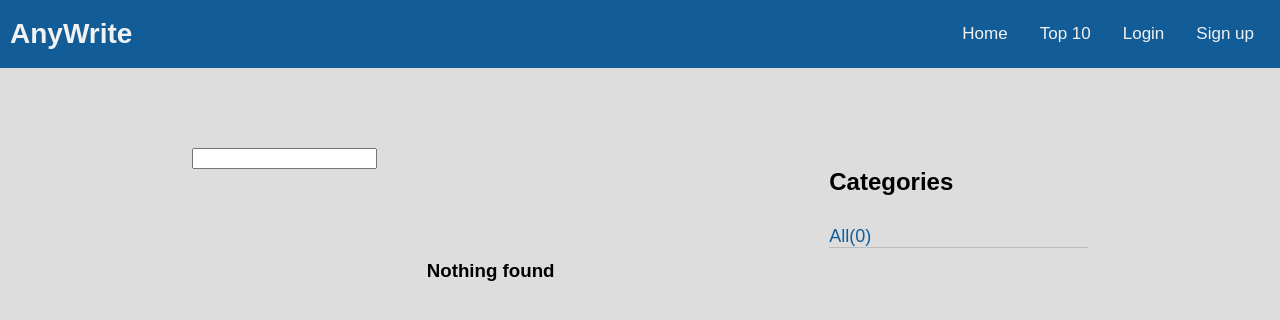
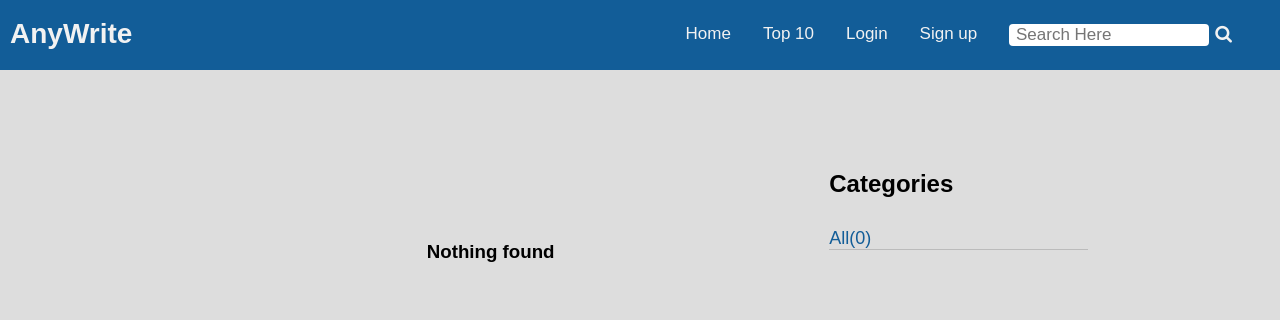
Before and after one commit to NIBMproject/anywrite-php-blog, a PHP site: page / in a window 1280 px wide. Shown: the top 320 px of the page. Run offline with PHP 8.4, Linux system fonts and the light colour scheme; data that the repository does not hold is empty; some libraries are stand-ins or nearby versions.

Commit message:
search bar front end and back end done

```diff
--- a/assets/css/style.css
+++ b/assets/css/style.css
@@ -572,3 +572,34 @@ label {
   border-bottom: 1px solid #bbbbbb;
   padding-top: 10px;
 }
+
+#signup-link{
+  text-align: center;
+}
+
+.search input[type=text]{
+      width:200px;
+      /*height:25px;*/
+      border-radius:4px;
+      border: none;
+      font-size: 17px;
+      outline: none;
+
+    }
+
+.search{
+      float:right;
+      /*margin:7px;*/
+
+    }
+
+    .search button{
+      background-color:#ffffff00;
+      color: #f2f2f2;
+      float: right;
+      /*padding: 5px 10px;*/
+      margin-right: 16px;
+      font-size: 12px;
+      border: none;
+      cursor: pointer;
+    }
--- a/http/newarticle.php
+++ b/http/newarticle.php
@@ -57,7 +57,8 @@ if (isset($_POST["submit"])) {
             "title" => $_POST['title'],
             "content" => $_POST['contex'],
             "image" => $img_path,
-            "user_id" => $_SESSION['user']['id']
+            "user_id" => $_SESSION['user']['id'],
+            "category_id" => 1,
         ]);
 
 
--- a/http/user_register.php
+++ b/http/user_register.php
@@ -39,7 +39,7 @@ if (isset($_POST["submit"])) {
 
     $vali->validate($_POST, $ruls, $cns);
 
-    $vali->fileValidation($_FILES['myfile'], ['maxsize' => 1, 'types' => ['png', 'jpg', 'jpeg']], "Image");
+    $vali->fileValidation($_FILES['myfile'], ['maxsize' => 1,"require" => 0 ,'types' => ['png', 'jpg', 'jpeg']], "Image");
 
     // print_r($vali->errorList);
     // echo $vali->isok;
--- a/includes/pagination.php
+++ b/includes/pagination.php
@@ -1,6 +1,6 @@
 
 <?php
-session_start();
+// session_start();
 require_once("db.php");
 class Pagination{
 
@@ -31,8 +31,14 @@ class Pagination{
 		// echo $this->currentStartLocation;
 
 		if($category == 0){
-			$sqlq = "SELECT * FROM {$this->tableName} ORDER BY createAt DESC LIMIT {$this->currentStartLocation},{$this->limit}";
-			$this->pageCount = ceil(($db->getDataCountTable($this->tableName)/$this->limit));
+			if($q != ""){
+				$sqlq = "SELECT * FROM {$this->tableName} WHERE title LIKE '%{$q}%' ORDER BY createAt DESC LIMIT {$this->currentStartLocation},{$this->limit}";
+				$this->pageCount = ceil(($db->queryExecute($sqlq)->num_rows)/$this->limit);
+			}else{
+				$sqlq = "SELECT * FROM {$this->tableName} ORDER BY createAt DESC LIMIT {$this->currentStartLocation},{$this->limit}";
+				$this->pageCount = ceil(($db->getDataCountTable($this->tableName)/$this->limit));
+			}
+
 		}else{
 			$sqlq = "SELECT * FROM {$this->tableName} WHERE category_id = '{$category}' ORDER BY createAt DESC LIMIT {$this->currentStartLocation},{$this->limit}";
 			$this->pageCount = ceil(($db->getDataCount($this->tableName,"category_id",$category)/$this->limit));
@@ -40,9 +46,6 @@ class Pagination{
 
 		$r = $db->queryExecute($sqlq);
 		$this->lastPage = $this->pageCount;
-		// while($data = $r->fetch_assoc()){
-		// 	echo $data['id'].'-'.$data['title']."<br>";
-		// }
 		return $r;
 	}
 
@@ -50,23 +53,23 @@ class Pagination{
 		if($this->backPage < 1){
 			$bp = "";
 		}else{
-			$bp = "<a class='btn' href='?page=home&p={$this->backPage}&c={$_SESSION['cid']}&s='>Back</a>";
+			$bp = "<a class='btn' href='?page=home&p={$this->backPage}&c={$_SESSION['cid']}&q='>Back</a>";
 		}
 		if($this->nextPage > $this->lastPage){
 			$np = "";
 		}else{
-			$np = "<a class='btn' href='?page=home&p={$this->nextPage}&c={$_SESSION['cid']}&s='>Next</a>";
+			$np = "<a class='btn' href='?page=home&p={$this->nextPage}&c={$_SESSION['cid']}&q='>Next</a>";
 		}
 
 
 
 		$links = "
 		<p>
-		<a class='btn' href='?page=home&p=1&c={$_SESSION['cid']}&s='>Frist</a>
+		<a class='btn' href='?page=home&p=1&c={$_SESSION['cid']}&q='>Frist</a>
 		{$bp}
 		{$this->pageNo} of {$this->pageCount}
 		{$np}
-		<a class='btn' href = '?page=home&p={$this->lastPage}&c={$_SESSION['cid']}&s='>Last</a>
+		<a class='btn' href = '?page=home&p={$this->lastPage}&c={$_SESSION['cid']}&q='>Last</a>
 		</p>
 		";
 
--- a/views/pages/home.php
+++ b/views/pages/home.php
@@ -9,26 +9,24 @@
 
             <?php
             $db = new Db();
-            $pg = new Pagination("article",1);
+            $pg = new Pagination("article",5);
             $util = new Util();
 
             if(isset($_GET['p']) == false && isset($_GET['c']) == false && isset($_GET['q']) == false){
+
                 $_SESSION['cid'] = 0;
                 $r = $pg->getPageContent(1,0,"");
             }else{
+
                 $_SESSION['cid'] = $_GET['c'];
                 $r = $pg->getPageContent($_GET['p'],$_SESSION['cid'],$_GET['q']);
 
             }
 
-            // $r = $pg->getPageContent();
-            // $r =  $db->queryExecute("select * from article order by createAt desc;");
 
             ?>
 
-            <div class="row">
-                <input type="text" name="">
-            </div>
+
 
             <?php
             if ($r->num_rows > 0) {
--- a/views/pages/login.php
+++ b/views/pages/login.php
@@ -62,6 +62,10 @@
                         </div>
 
                     </div>
+                    <div class="row" id="signup-link">
+                        <hr>
+                        <a  href="?page=register">if you don't have account click here to sign up</a>
+                    </div>
                 </div>
             </div>
         </div>
--- a/views/pages/register.php
+++ b/views/pages/register.php
@@ -6,7 +6,7 @@
 <?php
 // session_start();
 // print_r($_SESSION['v_errors']);
-if($_SESSION['msg']){
+if(isset($_SESSION['msg'])){
 ?>
     <div class="row">
         <div class="col-12">
--- a/views/ui/nav.php
+++ b/views/ui/nav.php
@@ -5,8 +5,11 @@
 
   <div class="nav">
     <a id="logo-link" href="#">AnyWrite</a>
+
+
+
     <a href="?page=home">Home</a>
-    <a href="#news">Top 10</a>
+    <a href="?page=top10">Top 10</a>
     <?php if (isset($_SESSION['user'])) : ?>
 
       <a href="?page=new-article">New article</a>
@@ -26,6 +29,8 @@
 
 
 
+
+
     <?php else : ?>
 
       <a href="?page=login">Login</a>
@@ -33,9 +38,29 @@
 
     <?php endif; ?>
 
+    <a>
+      <div class="search">
+
+        <form method="GET" action="">
+        <input type="hidden" name="page" value="home">
+        <input type="hidden" name="p" value="1">
+        <input type="hidden" name="c" value="0">
+        <input type="text"
+          placeholder=" Search Here"
+          name="q">
+        <button type="submit">
+          <i class="fa fa-search"
+            style="font-size: 18px;">
+          </i>
+        </button>
+        </form>
+
+      </div>
+    </a>
+
+    <a href="javascript:void(0);" style="font-size: 15px" class="icon" onclick="myFunction()">&#9776;</a>
 
 
-    <a href="javascript:void(0);" style="font-size: 15px" class="icon" onclick="myFunction()">&#9776;</a>
   </div>
 </div>
 
```
Also changed, not shown: assets/img/articles/2021-08-14 10:47:05pmthenuwara627@gmail.com.jpeg (added), assets/img/articles/2021-08-14 11:02:40pmthenuwara@gmail.com.jpeg (added), assets/img/profiles/thenuwara627@gmail.com.jpeg (added).
